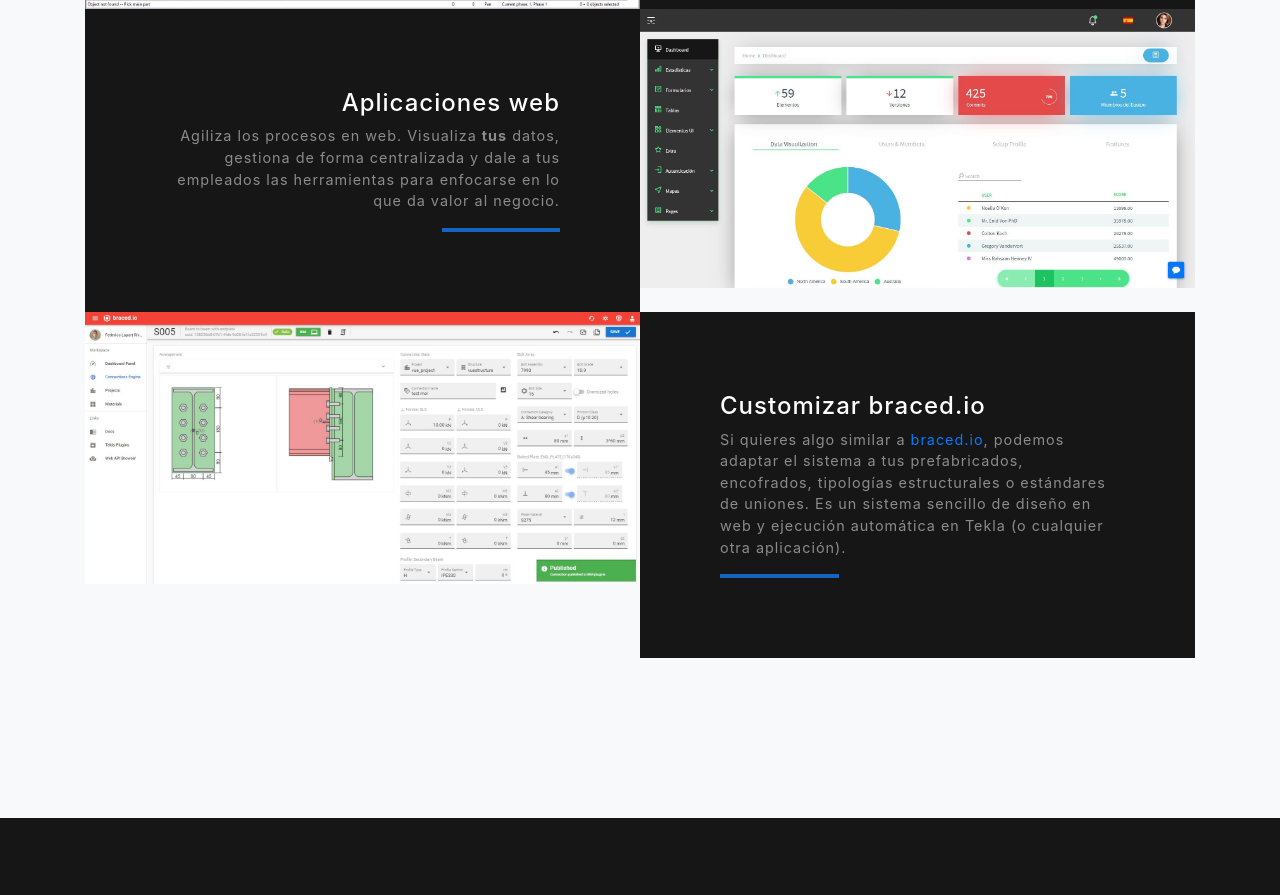
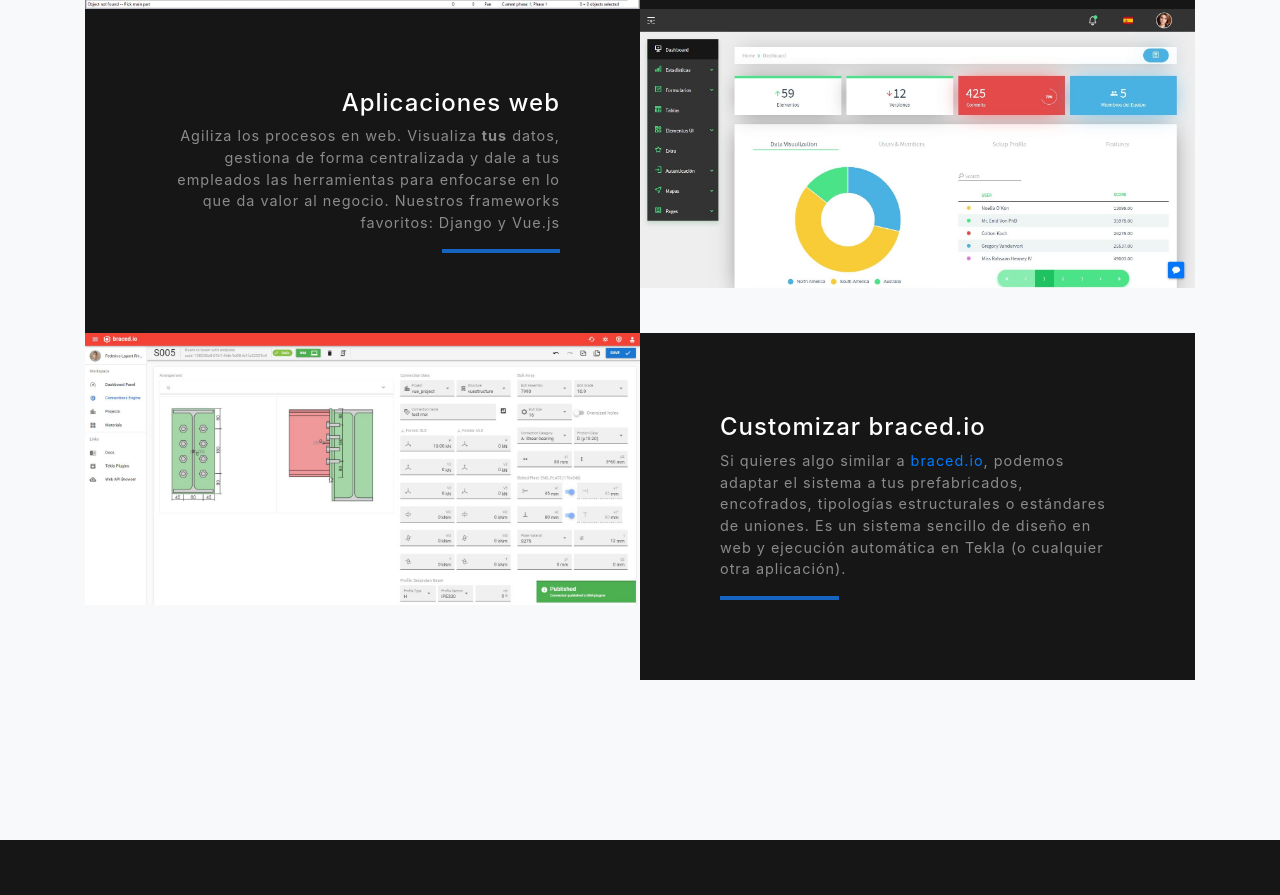
Before and after one commit to braced/braced.github.io, a website with bundled scripts: page index.html in a window 1280 px wide. Shown: the part 3360-4255 px from the top of the page. Built offline with nearby package versions, Linux system fonts and the light colour scheme.

Commit message:
add django

```diff
--- a/index.html
+++ b/index.html
@@ -207,7 +207,7 @@
                                     web. Visualiza <strong>tus</strong> datos, gestiona
                                     de forma centralizada y dale a tus empleados las
                                     herramientas para enfocarse en lo que da valor al
-                                    negocio.</p>
+                                    negocio. Nuestros frameworks favoritos: Django y Vue.js</p>
                                 <hr class="d-none d-lg-block mb-0 mr-0">
                             </div>
                         </div>
```
